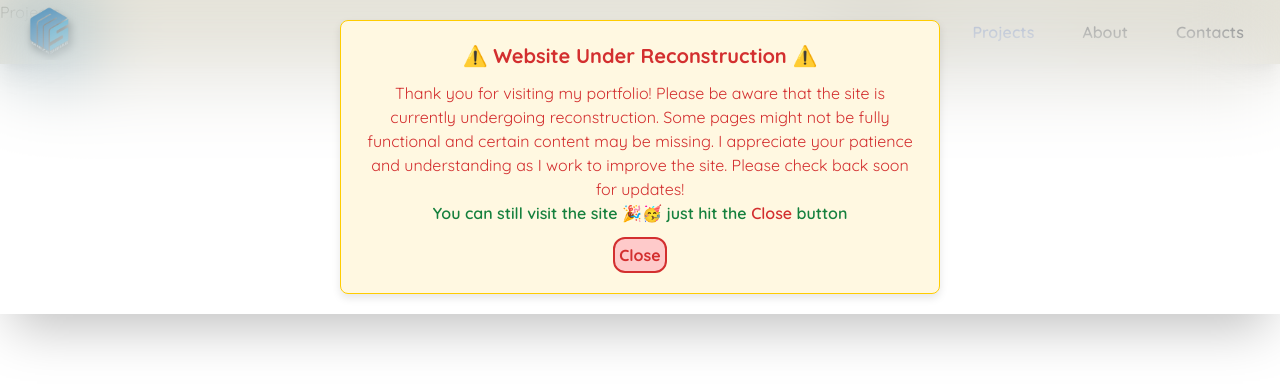
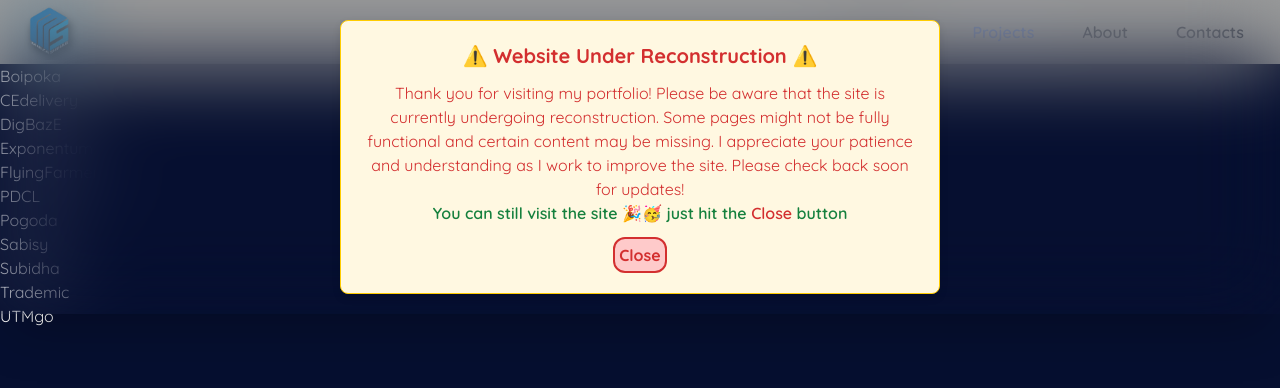
Before and after one commit to MdMirzaShihab/MyPortfolio, a React (Vite) app: page /projects in a window 1280 px wide. Shown: the top 388 px of the page. Built offline with nearby package versions, Linux system fonts and the light colour scheme.

Commit message:
Added Project page

```diff
--- a/src/components/Alert.jsx
+++ b/src/components/Alert.jsx
@@ -1,3 +1,5 @@
+import { gsap } from "gsap";
+import { useGSAP } from "@gsap/react";
 import React, { useEffect, useState } from "react";
 
 const Alert = () => {
@@ -6,6 +8,16 @@ const Alert = () => {
   const handleClose = () => {
     setShowAlert(false);
   };
+
+  useGSAP(() => {
+    // Typewriter effect for the 'whoIam' array
+    gsap.from(".alert-container", {
+      duration: 1,
+      delay: 3.5,
+      opacity: 0,
+    });
+  }, []);
+
 
   if (!showAlert) return null;
 
--- a/src/components/Projects.jsx
+++ b/src/components/Projects.jsx
@@ -1,7 +1,86 @@
 import React from "react";
 
+
+const projectLinks = [
+  {
+    id: 1,
+    name: "Boipoka",
+    link: "/boipoka",
+  },
+  {
+    id: 2,
+    name: "CEdelivery",
+    link: "/cedelivery",
+  },
+  {
+    id: 3,
+    name: "DigBazE",
+    link: "/digbaze",
+  },
+  {
+    id: 4,
+    name: "Exponentum",
+    link: "/exponentum",
+  },
+  {
+    id: 5,
+    name: "FlyingFarmers",
+    link: "/flyingfarmers",
+  },
+  {
+    id: 6,
+    name: "PDCL",
+    link: "/pdcl",
+  },
+  {
+    id: 7,
+    name: "Pogoda",
+    link: "/pogoda",
+  },
+  {
+    id: 8,
+    name: "Sabisy",
+    link: "/sabisy",
+  },
+  {
+    id: 9,
+    name: "Subidha",
+    link: "/subidha",
+  },
+  {
+    id: 10,
+    name: "Trademic",
+    link: "/trademic",
+  },
+  {
+    id: 11,
+    name: "UTMgo",
+    link: "/utmgo",
+  },
+];
+
+
+const ProjectCard = ({ name, link }) => {
+  const handleCardClick = () => {
+    // Redirect to the specified link
+    window.location.href = link;
+  };
+
+  return (
+    <div className="project-card text-white" onClick={handleCardClick}>
+      {name}
+    </div>
+  );
+};
+
 const Projects = () => {
-  return <div>Projects</div>;
+  return (
+    <div className="projects-container bg-[#060f30] h-screen pt-16">
+      {projectLinks.map((project) => (
+        <ProjectCard key={project.id} name={project.name} link={project.link} />
+      ))}
+    </div>
+  );
 };
 
 export default Projects;
```
